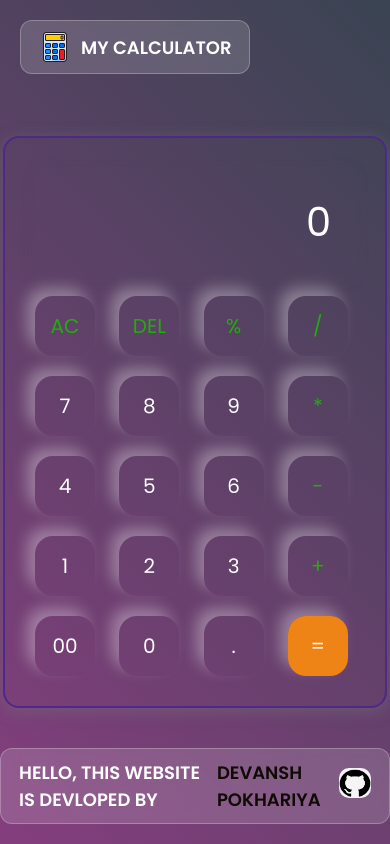
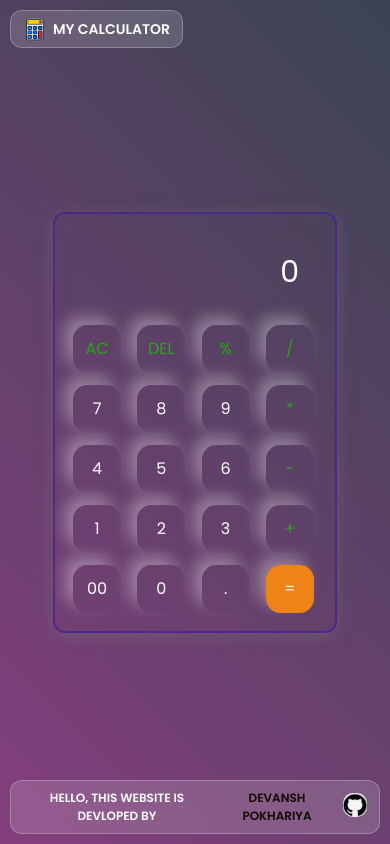
Before and after one commit to devanshpokhariya585/MY-CALCULATOR, a plain HTML site: page index.html in a window 390 px wide. Drawn offline with Linux system fonts and the light colour scheme.

Commit message:
updated code 3

```diff
--- a/index.html
+++ b/index.html
@@ -16,7 +16,7 @@
             <button class = "opr">/</button>
           </div>
            <div>
-            <button data="7">7</button>
+            <button >7</button>
             <button>8</button>
             <button>9</button>
             <button class = "opr">*</button>
--- a/style.css
+++ b/style.css
@@ -2,8 +2,8 @@
 @import url('https://fonts.googleapis.com/css2?family=Poppins:ital,wght@0,100;0,200;0,300;0,400;0,500;0,600;0,700;0,800;0,900;1,100;1,200;1,300;1,400;1,500;1,600;1,700;1,800;1,900&display=swap');
 
 *{
-    margin: 0 ;
-    padding: 0;
+    margin: 0px;
+    padding: 0px;
     box-sizing: border-box;
     font-family : 'Poppins' , sans-serif ;
 }
@@ -27,7 +27,7 @@ body
 
 input{
     width: 320px;
-    border: none;
+    border:none ;
     padding:24px;
     margin:10px;
     background:transparent;
@@ -35,7 +35,7 @@ input{
     font-size: 40px;
     text-align:right;
     cursor:pointer;
-    color:#ffffff
+    color:#e5e5e5
 }
 
 input::placeholder
@@ -128,3 +128,132 @@ button
     height:30px;
     border-radius:10px;
 }
+
+
+ /* Media Queries for Responsive Design */
+
+        /* For tablets and small laptops */
+        @media screen and (max-width: 768px) {
+            .calculator {
+                padding: 15px;
+            }
+
+            input {
+                width: 280px;
+                font-size: 35px;
+                padding: 20px;
+            }
+
+            button {
+                width: 55px;
+                height: 55px;
+                margin: 8px;
+                font-size: 18px;
+            }
+
+            .logo, .about {
+                font-size: 16px;
+                padding: 8px 14px;
+            }
+
+            .logo img, .about img {
+                width: 28px;
+                height: 28px;
+            }
+        }
+
+        /* For mobile devices */
+        @media screen and (max-width: 480px) {
+            body {
+                padding: 10px;
+            }
+
+            .calculator {
+                padding: 12px;
+                border-radius: 12px;
+            }
+
+            input {
+                width: 240px;
+                font-size: 30px;
+                padding: 16px;
+                margin: 8px;
+            }
+
+            button {
+                width: 48px;
+                height: 48px;
+                margin: 6px;
+                font-size: 16px;
+            }
+
+            .logo {
+                top: 10px;
+                left: 10px;
+                font-size: 14px;
+                padding: 6px 12px;
+                gap: 6px;
+            }
+
+            .about {
+                bottom: 10px;
+                left: 10px;
+                right: 10px;
+                font-size: 12px;
+                padding: 8px 12px;
+                text-align: center;
+                justify-content: center;
+            }
+
+            .logo img, .about img {
+                width: 24px;
+                height: 24px;
+            }
+        }
+
+        /* For very small mobile devices */
+        @media screen and (max-width: 360px) {
+            input {
+                width: 200px;
+                font-size: 26px;
+                padding: 14px;
+            }
+
+            button {
+                width: 40px;
+                height: 40px;
+                margin: 5px;
+                font-size: 14px;
+            }
+
+            .calculator {
+                padding: 10px;
+            }
+
+            .logo, .about {
+                font-size: 12px;
+                padding: 6px 10px;
+            }
+        }
+
+        /* For landscape orientation on mobile */
+        @media screen and (max-height: 500px) and (orientation: landscape) {
+            body {
+                height: auto;
+                min-height: 100vh;
+                padding: 20px 10px;
+            }
+
+            .logo {
+                position: relative;
+                top: 0;
+                left: 0;
+                margin-bottom: 10px;
+            }
+
+            .about {
+                position: relative;
+                bottom: 0;
+                margin-top: 10px;
+            }
+        }
```
